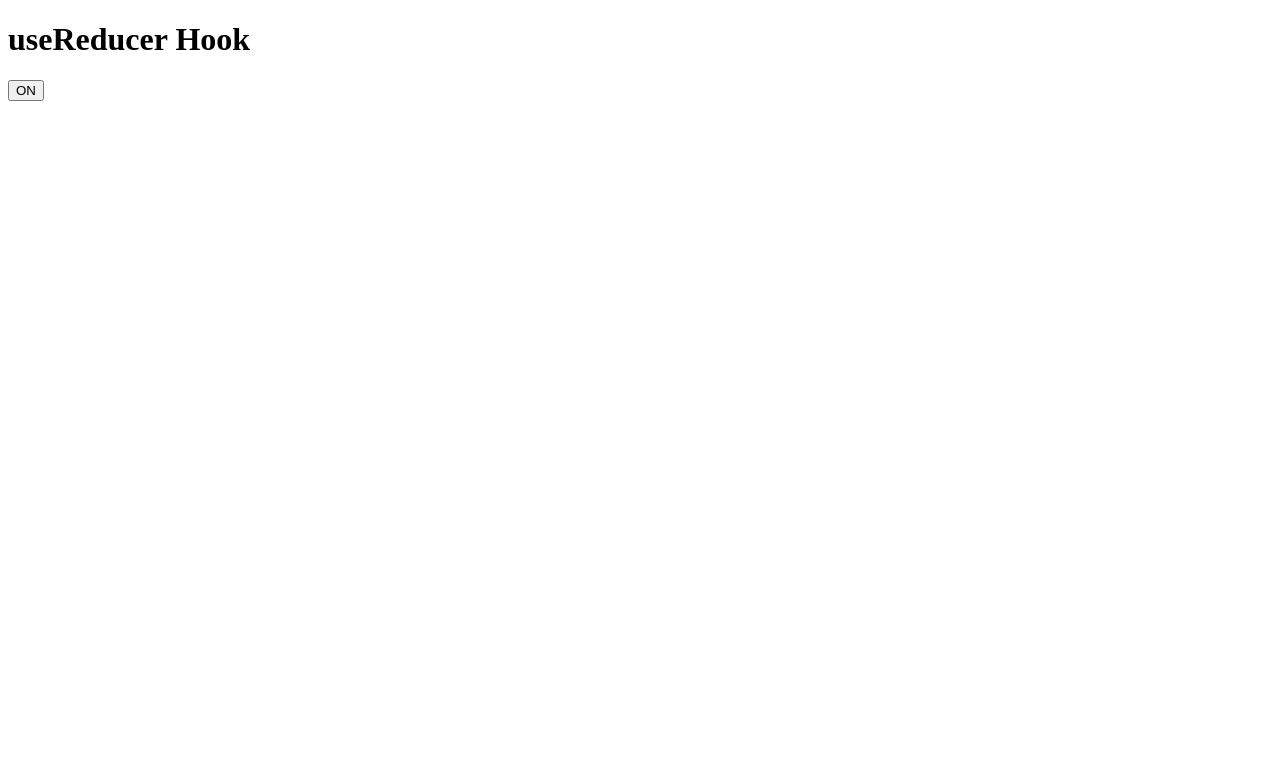
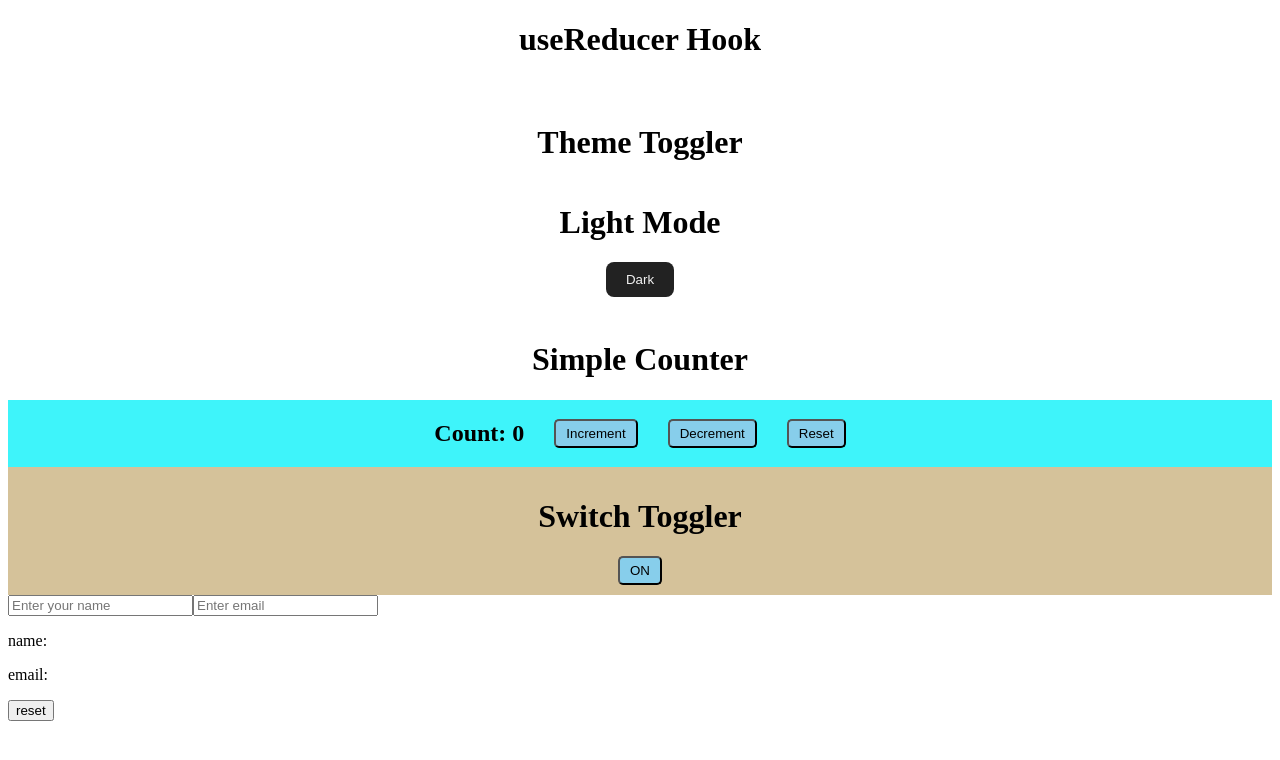
Before and after one commit to armaanepiic/REACT_Learnings, a React (Vite) app: page / in a window 1280 px wide. Shown: the top 760 px of the page. Built offline with nearby package versions, Linux system fonts and the light colour scheme.

Commit message:
Form update using useReducer

```diff
--- /dev/null
+++ b/src/App.css
@@ -0,0 +1,10 @@
+.btn{
+    padding: 5px 10px;
+    border-radius: 5px;
+    background-color: skyblue;
+    color: black;
+}
+
+h1{
+    text-align: center;
+}
--- a/src/App.jsx
+++ b/src/App.jsx
@@ -1,12 +1,16 @@
-// import Counter from "./components/Counter";
+import Counter from "./components/Counter";
 import ToggleButton from "./components/ToggleButton";
-// import Theme from "./components/Theme";
+import Theme from "./components/Theme";
+import FormInput from "./components/FormInput";
 export default function App() {
 
   return (
     <div>
       <h1>useReducer Hook</h1>
-      <ToggleButton/>
+      <Theme />
+      <Counter />
+      <ToggleButton />
+      <FormInput />
     </div>
   );
 }
--- a/src/components/Counter.jsx
+++ b/src/components/Counter.jsx
@@ -1,5 +1,5 @@
 import { useReducer } from "react";
-
+import '../App.css'
 const reducer = (state, action) => {
   switch (action.type) {
     case "increment":
@@ -12,15 +12,36 @@ const reducer = (state, action) => {
       return state;
   }
 };
+const styles = {
+  backgroundColor: "#3EF4FA",
+  margin: "0px",
+  padding: "0px",
+
+  display: "flex",
+  flexDirection: "row",
+  justifyContent: "center",
+  alignItems: "center",
+  gap: "30px",
+};
+
 
 export default function Counter() {
   const [count, dispatch] = useReducer(reducer, 0);
   return (
     <div>
-      <h2>Count: {count}</h2>
-      <button onClick={() => dispatch({ type: "increment" })}>Increment</button>
-      <button onClick={() => dispatch({ type: "decrement" })}>Decrement</button>
-      <button onClick={() => dispatch({ type: "reset" })}>Reset</button>
+      <h1>Simple Counter</h1>
+      <div style={styles}>
+        <h2>Count: {count}</h2>
+        <button className="btn" onClick={() => dispatch({ type: "increment" })}>
+          Increment
+        </button>
+        <button className="btn" onClick={() => dispatch({ type: "decrement" })}>
+          Decrement
+        </button>
+        <button className="btn" onClick={() => dispatch({ type: "reset" })}>
+          Reset
+        </button>
+      </div>
     </div>
   );
 }
--- /dev/null
+++ b/src/components/FormInput.jsx
@@ -0,0 +1,96 @@
+import { useReducer } from "react";
+
+const initialState = {
+  name: "",
+  email: "",
+};
+const reducer = (state, action) => {
+  switch (action.type) {
+    case "change":
+      return {
+        ...state,
+        [action.field]: action.value
+      };
+    case "reset":
+      return {
+        initialState,
+      };
+    default:
+      return state;
+  }
+};
+export default function FormInput() {
+  const [state, dispatch] = useReducer(reducer, initialState);
+  return (
+    <div>
+      <input
+        type="name"
+        placeholder="Enter your name"
+        value={state.name}
+        onChange={(e) => {
+          dispatch({ type: "change", field: "name", value: e.target.value });
+        }}
+      />
+      <input
+        type="email"
+        placeholder="Enter email"
+        value={state.email}
+        onChange={(e) => {
+          dispatch({ type: "change", field: "email", value: e.target.value });
+        }}
+      />
+      <p>name: {state.name}</p>
+      <p>email: {state.email}</p>
+      <button onClick={() => dispatch({ type: "reset" })}>reset</button>
+    </div>
+  );
+}
+
+// import React, { useReducer } from "react";
+
+// const initialState = {
+//   name: "",
+//   email: "",
+// };
+
+// function formReducer(state, action) {
+//   switch (action.type) {
+//     case "change":
+//       return {
+//         ...state,
+//         [action.field]: action.value,
+//       };
+//     case "reset":
+//       return initialState;
+//     default:
+//       return state;
+//   }
+// }
+
+// export default function FormInput() {
+//   const [state, dispatch] = useReducer(formReducer, initialState);
+
+//   return (
+//     <div>
+//       <input
+//         name="name"
+//         placeholder="Name"
+//         value={state.name}
+//         onChange={(e) =>
+//           dispatch({ type: "change", field: "name", value: e.target.value })
+//         }
+//       />
+//       <input
+//         name="email"
+//         placeholder="Email"
+//         value={state.email}
+//         onChange={(e) =>
+//           dispatch({ type: "change", field: "email", value: e.target.value })
+//         }
+//       />
+//       <p>Name: {state.name}</p>
+//       <p>Email: {state.email}</p>
+//       <button onClick={() => dispatch({ type: "reset" })}>Clear</button>
+//     </div>
+//   );
+// }
--- a/src/components/Theme.jsx
+++ b/src/components/Theme.jsx
@@ -1,4 +1,4 @@
-
+import "../App.css";
 import { useState } from "react";
 import ThemeToggleButton from "./ThemeToggleButton";
 
@@ -9,10 +9,10 @@ export default function Theme() {
   };
   const appStyles = {
     margin: "0px",
-    paddin: "0px",
+    padding: "0px",
     backgroundColor: isDark ? "#1e1e1e" : "#fff",
     color: isDark ? "#fff" : "#000",
-    minHeight: "100vh",
+    minHeight: "30vh",
     display: "flex",
     flexDirection: "column",
     justifyContent: "center",
@@ -20,7 +20,8 @@ export default function Theme() {
     transition: "0.5s ease",
   };
   return (
-    <div style={appStyles}>
+    <div style={appStyles} className="theme">
+      <h1>Theme Toggler</h1>
       <h1>{isDark ? "Dark Mode" : "Light Mode"}</h1>
       <ThemeToggleButton isDark={isDark} toggleTheme={toggleTheme} />
     </div>
--- a/src/components/ToggleButton.jsx
+++ b/src/components/ToggleButton.jsx
@@ -1,13 +1,26 @@
-import { useReducer } from "react"
-const reducer = (state,action) => {
-    if (action.type == true) return !state;
-    return !state;
+import { useReducer } from "react";
+import "../App.css";
+
+const reducer = (state, action) => {
+  if (action.type == true) return !state;
+  return !state;
+};
+
+const styles = {
+  display: "flex",
+  flexDirection: "column",
+  alignItems: "center",
+  backgroundColor: "#D5C29A",
+  padding: "10px",
+};
+export default function ToggleButton() {
+  const [isOn, dispatch] = useReducer(reducer, false);
+  return (
+    <div style={styles}>
+      <h1>Switch Toggler</h1>
+      <button className="btn" onClick={() => dispatch({ type: !isOn })}>
+        {isOn ? "OFF" : "ON"}
+      </button>
+    </div>
+  );
 }
-export default function ToggleButton() {
-    const [isOn, dispatch] = useReducer(reducer, false)
-  return (
-      <div>
-          <button onClick={() => dispatch({ type: !isOn })}>{isOn ? 'OFF' : 'ON'}</button>
-    </div>
-  )
-}
```
